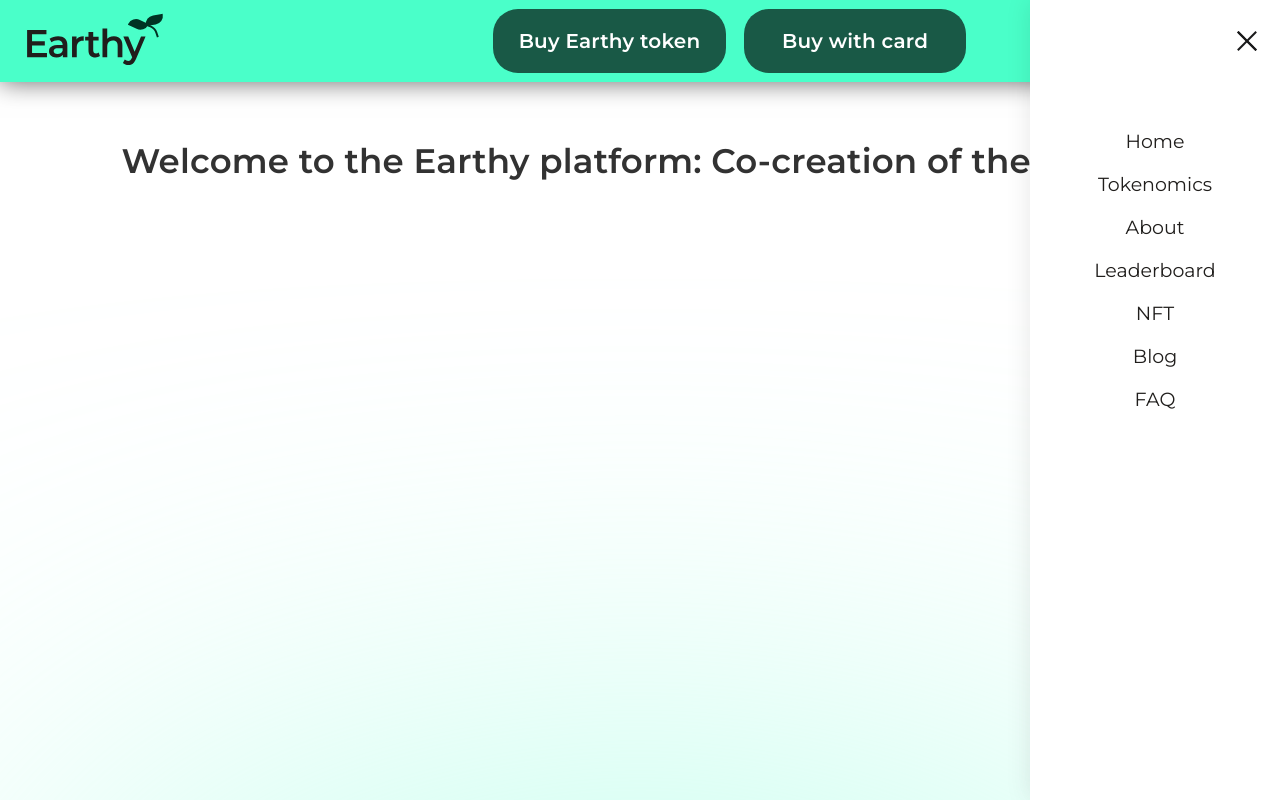
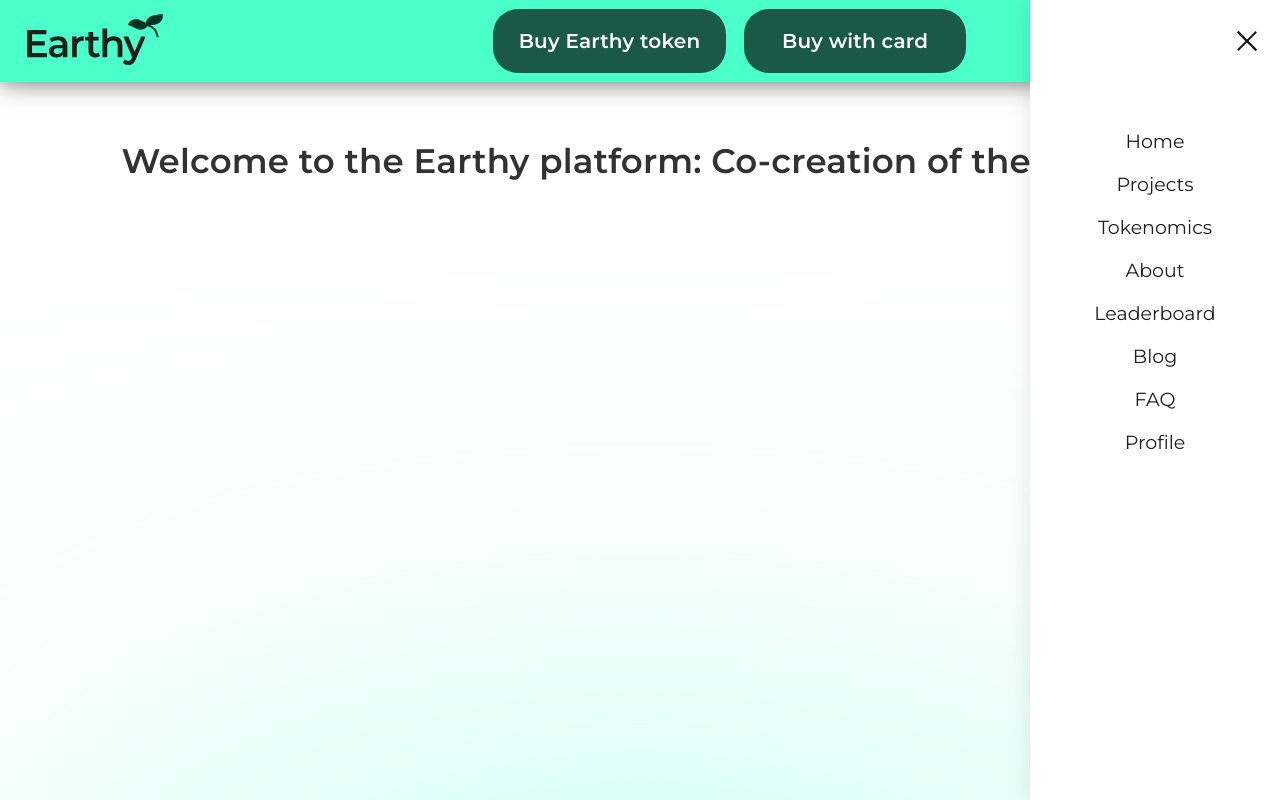
Before and after one commit to DMCprogs/earthry, a Next.js app: page / in a window 1280 px wide. Both pictures are taken after a click on the label 1247 px from the left and 41 px from the top of the page. Shown: the top 800 px of the page. Built offline with nearby package versions, Linux system fonts and the light colour scheme.

Commit message:
fix header

```diff
--- a/src/app/components/header/Header.module.css
+++ b/src/app/components/header/Header.module.css
@@ -131,7 +131,7 @@
     height: max-content;
 }
 
-@media (max-width: 1300px) {
+@media (max-width: 1420px) {
     .hamburger_menu {
         display: grid;
     }
--- a/src/app/components/header/index.tsx
+++ b/src/app/components/header/index.tsx
@@ -1,5 +1,5 @@
 "use client";
-import React, { useEffect, useState } from "react";
+import React, {useEffect, useState} from "react";
 import styles from "./Header.module.css";
 import {
     DivBoxHeaderSC,
@@ -15,8 +15,8 @@
 } from "./styles.header";
 import logo from "../../images/Logo.svg";
 import ButtonWrapper from "../custom_button";
-import { motion } from "framer-motion";
-import { usePathname } from "next/navigation";
+import {motion} from "framer-motion";
+import {usePathname} from "next/navigation";
 import Link from "next/link";
 
 const Header = (props: any) => {
@@ -49,6 +49,8 @@
             case "/buy_token":
             case "/airdrop":
             case "/airdrop/success":
+            case "/profile":
+            case "/projects":
                 setIsBgColor(false);
                 setIsScrollFooter(false);
                 break;
@@ -60,7 +62,9 @@
             pathname === "/tokenomics" ||
             pathname === "/about" ||
             pathname === "/airdrop" ||
-      pathname === "/airdrop/success"
+            pathname === "/airdrop/success" ||
+            pathname === "/profile" ||
+            pathname === "/projects"
         ) {
             setIsScrollFooter(false);
         } else {
@@ -92,7 +96,7 @@
                         visible: {
                             y: 0,
                             opacity: 1,
-              transition: { duration: 0.7, delay: 0 },
+                            transition: {duration: 0.7, delay: 0},
                         },
                     }}
                 >
@@ -115,13 +119,14 @@
                                         y: 0,
                                         opacity: 1,
 
-                    transition: { duration: 0.7, delay: 0 },
+                                        transition: {duration: 0.7, delay: 0},
                                     },
                                 }}
                             >
                                 {" "}
                                 <DivBoxTabsSC>
                                     <DivBoxTabSC onClick={onClickScrollHome}>Home</DivBoxTabSC>
+                                    <DivBoxLinkSC href={"/projects"}>Projects</DivBoxLinkSC>
                                     <DivBoxTabSC onClick={onClickScrollTokenomics}>
                                         Tokenomics
                                     </DivBoxTabSC>
@@ -131,11 +136,13 @@
                                     </DivBoxTabSC>
                                     <DivBoxTabSC onClick={onClickScrollBlog}>Blog</DivBoxTabSC>
                                     <DivBoxTabSC onClick={onClickScrollFAQ}>FAQ</DivBoxTabSC>
+                                    <DivBoxLinkSC href={"/profile"}>Profile</DivBoxLinkSC>
                                 </DivBoxTabsSC>
                             </motion.div>
                         ) : (
                             <DivBoxTabsSC>
                                 <DivBoxTabSC onClick={onClickScrollHome}>Home</DivBoxTabSC>
+                                <DivBoxLinkSC href={"/projects"}>Projects</DivBoxLinkSC>
                                 <DivBoxTabSC onClick={onClickScrollTokenomics}>
                                     Tokenomics
                                 </DivBoxTabSC>
@@ -145,6 +152,7 @@
                                 </DivBoxTabSC>
                                 <DivBoxTabSC onClick={onClickScrollBlog}>Blog</DivBoxTabSC>
                                 <DivBoxTabSC onClick={onClickScrollFAQ}>FAQ</DivBoxTabSC>
+                                <DivBoxLinkSC href={"/profile"}>Profile</DivBoxLinkSC>
                             </DivBoxTabsSC>
                         )}
 
@@ -159,7 +167,7 @@
                                 visible: {
                                     y: 0,
                                     opacity: 1,
-                  transition: { duration: 0.7, delay: 0 },
+                                    transition: {duration: 0.7, delay: 0},
                                 },
                             }}
                         >
@@ -186,13 +194,14 @@
                             </DivBoxButtonsSC>
                         </motion.div>
                         <div className={styles.hamburger_menu}>
-              <input id={styles.menu__toggle} type="checkbox" />
+                            <input id={styles.menu__toggle} type="checkbox"/>
                             <label className={styles.menu__btn} htmlFor={styles.menu__toggle}>
                                 <span></span>
                             </label>
                             <div className={styles.menu__box}>
                                 <DivBoxBurgerSC className={styles.menu}>
                                     <DivBoxTabSC onClick={onClickScrollHome}>Home</DivBoxTabSC>
+                                    <DivBoxLinkSC href={"/projects"}>Projects</DivBoxLinkSC>
                                     <DivBoxTabSC onClick={onClickScrollTokenomics}>
                                         Tokenomics
                                     </DivBoxTabSC>
@@ -200,9 +209,9 @@
                                     <DivBoxTabSC onClick={onClickScrollLeaderboard}>
                                         Leaderboard
                                     </DivBoxTabSC>
-                  <DivBoxTabSC onClick={onClickScrollNFT}>NFT</DivBoxTabSC>
                                     <DivBoxTabSC onClick={onClickScrollBlog}>Blog</DivBoxTabSC>
                                     <DivBoxTabSC onClick={onClickScrollFAQ}>FAQ</DivBoxTabSC>
+                                    <DivBoxLinkSC href={"/profile"}>Profile</DivBoxLinkSC>
                                     <DivBoxButtonsMenuSC>
                                         <Link href={"/buy_token"}>
                                             <ButtonWrapper
@@ -242,28 +251,32 @@
                                         y: 0,
                                         opacity: 1,
 
-                    transition: { duration: 0.7, delay: 0 },
+                                        transition: {duration: 0.7, delay: 0},
                                     },
                                 }}
                             >
                                 {" "}
                                 <DivBoxTabsSC>
                                     <DivBoxLinkSC href={"/"}>Home</DivBoxLinkSC>
+                                    <DivBoxLinkSC href={"/projects"}>Projects</DivBoxLinkSC>
                                     <DivBoxLinkSC href={"/tokenomics"}>Tokenomics</DivBoxLinkSC>
                                     <DivBoxLinkSC href={"/about"}>About</DivBoxLinkSC>
                                     <DivBoxLinkSC href={"#"}>Leaderboard</DivBoxLinkSC>
                                     <DivBoxLinkSC href={"#"}>Blog</DivBoxLinkSC>
                                     <DivBoxLinkSC href={"/faq"}>FAQ</DivBoxLinkSC>
+                                    <DivBoxLinkSC href={"/profile"}>Profile</DivBoxLinkSC>
                                 </DivBoxTabsSC>
                             </motion.div>
                         ) : (
                             <DivBoxTabsSC>
                                 <DivBoxLinkSC href={"/"}>Home</DivBoxLinkSC>
+                                <DivBoxLinkSC href={"/projects"}>Projects</DivBoxLinkSC>
                                 <DivBoxLinkSC href={"#"}>Tokenomics</DivBoxLinkSC>
                                 <DivBoxLinkSC href={"/about"}>About</DivBoxLinkSC>
                                 <DivBoxLinkSC href={"#"}>Leaderboard</DivBoxLinkSC>
                                 <DivBoxLinkSC href={"#"}>Blog</DivBoxLinkSC>
                                 <DivBoxLinkSC href={"/faq"}>FAQ</DivBoxLinkSC>
+                                <DivBoxLinkSC href={"/profile"}>Profile</DivBoxLinkSC>
                             </DivBoxTabsSC>
                         )}
 
@@ -278,7 +291,7 @@
                                 visible: {
                                     y: 0,
                                     opacity: 1,
-                  transition: { duration: 0.7, delay: 0 },
+                                    transition: {duration: 0.7, delay: 0},
                                 },
                             }}
                         >
@@ -306,19 +319,20 @@
                             </DivBoxButtonsSC>
                         </motion.div>
                         <div className={styles.hamburger_menu}>
-              <input id={styles.menu__toggle} type="checkbox" />
+                            <input id={styles.menu__toggle} type="checkbox"/>
                             <label className={styles.menu__btn} htmlFor={styles.menu__toggle}>
                                 <span></span>
                             </label>
                             <div className={styles.menu__box}>
                                 <DivBoxBurgerSC className={styles.menu}>
                                     <DivBoxLinkSC href={"/"}>Home</DivBoxLinkSC>
+                                    <DivBoxLinkSC href={"/projects"}>Projects</DivBoxLinkSC>
                                     <DivBoxLinkSC href={"/tokenomics"}>Tokenomics</DivBoxLinkSC>
                                     <DivBoxLinkSC href={"/about"}>About</DivBoxLinkSC>
                                     <DivBoxLinkSC href={"#"}>Leaderboard</DivBoxLinkSC>
-                  <DivBoxLinkSC href={"#"}>NFT</DivBoxLinkSC>
                                     <DivBoxLinkSC href={"#"}>Blog</DivBoxLinkSC>
                                     <DivBoxLinkSC href={"/faq"}>FAQ</DivBoxLinkSC>
+                                    <DivBoxLinkSC href={"/profile"}>Profile</DivBoxLinkSC>
                                     <DivBoxButtonsMenuSC>
                                         <Link href="/buy_token">
                                             <ButtonWrapper
--- a/src/app/components/header/styles.header.ts
+++ b/src/app/components/header/styles.header.ts
@@ -42,10 +42,10 @@
   height: max-content;
   align-items: center;
   align-self: center;
-  @media (max-width: 1400px) {
+  @media (max-width: 1550px) {
     gap: 30px;
   }
-  @media (max-width: 1300px) {
+  @media (max-width: 1420px) {
     display: block;
   }
   @media (max-width: 900px) {
@@ -56,10 +56,10 @@
 export const DivBoxTabsSC = styled.div`
   width: 100%;
   display: grid;
-  grid-template-columns: repeat(6, auto);
+  grid-template-columns: repeat(8, auto);
   gap: 20px;
   height: max-content;
-  @media (max-width: 1300px) {
+  @media (max-width: 1420px) {
     gap: 10px;
     display: none;
   }
@@ -98,11 +98,11 @@
 export const DivBoxBurgerSC = styled.div`
   display: grid;
   align-items: start;
-  grid-template-rows: repeat(6, max-content);
+  grid-template-rows: repeat(8, max-content);
   gap: 20px;
   padding: 50px 20px;
   @media (max-width: 900px) {
-    grid-template-rows: repeat(7, max-content);
+    grid-template-rows: repeat(9, max-content);
   }
 `;
 
```
Lines whose indentation alone changed are shown as unchanged.
